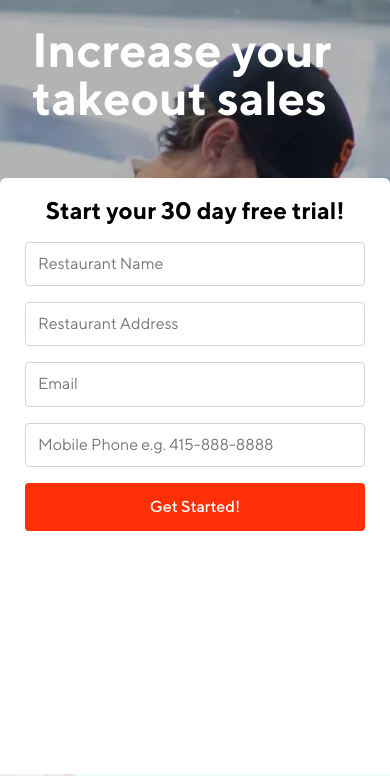
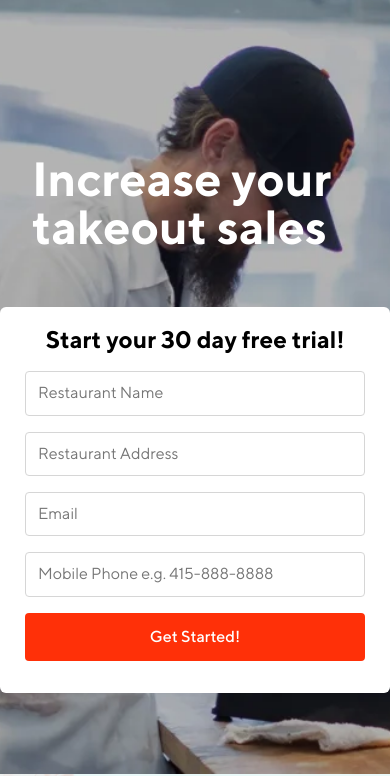
Before and after one commit to hdehal/doordash-poc, a Gatsby site: page / in a window 390 px wide. Shown: the part 70-846 px from the top of the page. Built offline with nearby package versions, Linux system fonts and the light colour scheme; Gatsby itself is replaced by a stand-in of ours.

Commit message:
Responsive updates

```diff
--- a/src/styles/global.css
+++ b/src/styles/global.css
@@ -115,7 +115,7 @@
 /* Mobile responsive breakpoint */
 @media (max-width: 960px) {
     .header {
-        height: 110vh !important;
+
     }
     .signupForm {
         margin-bottom: 4em;
@@ -152,10 +152,7 @@
     }
     .signupForm {
         margin-bottom: 1em;
-        height: 120vh;
-    }
-    .header {
-        height: 120vh !important;
+
     }
     .section {
         background-color: rgba(236, 251, 251, 0.8);
@@ -228,11 +225,8 @@
 }
 
 @media (max-width: 480px) {
-    .signupCTA {
-        padding-top: 25em;
-    }
     .header {
-        height: 100vh !important;
+        min-height: 100vh;
     }
 }
 
```
